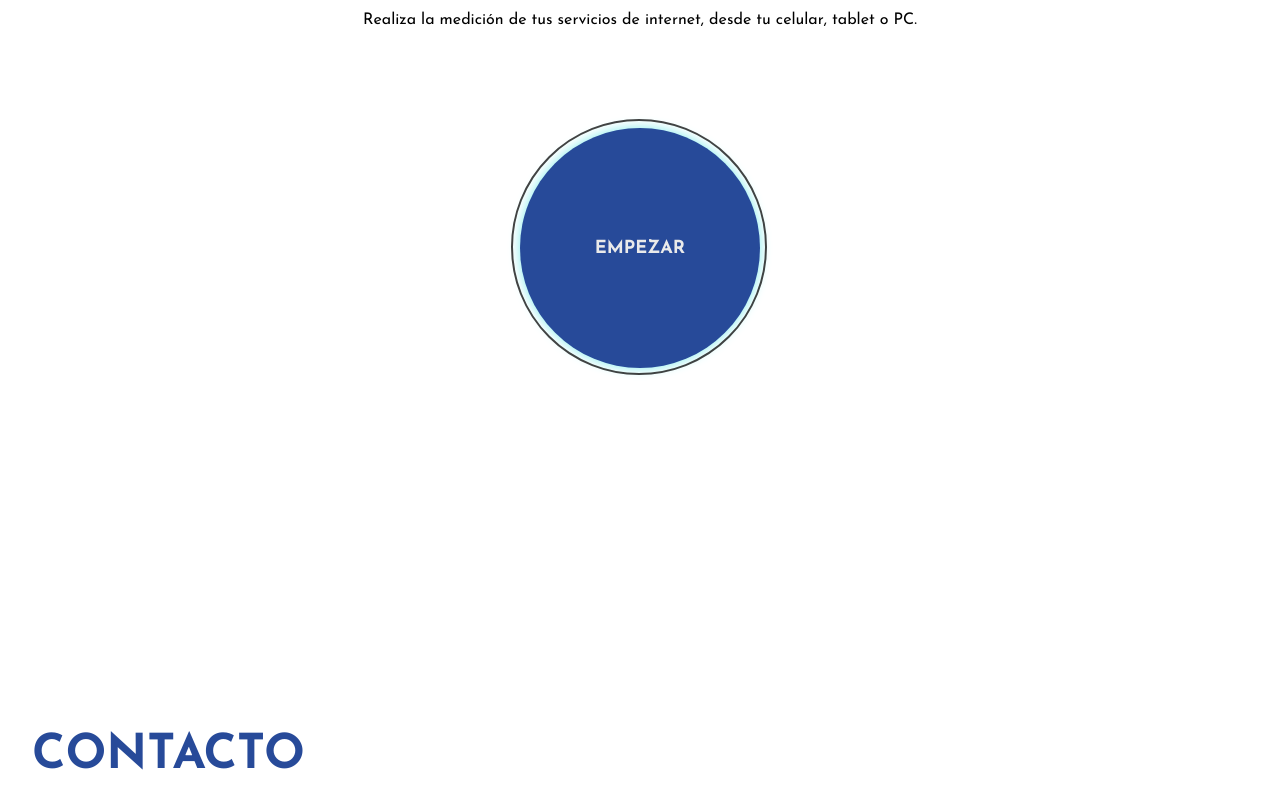
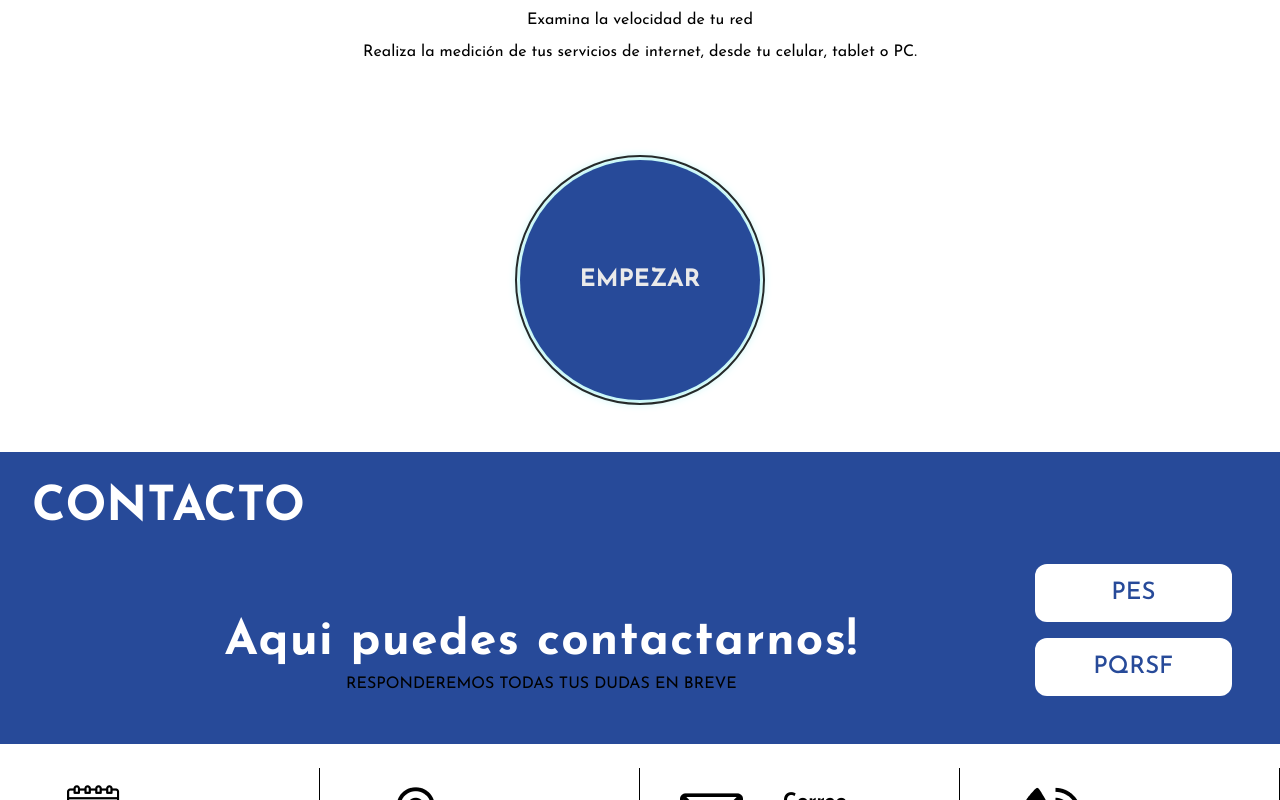
Before and after one commit to labs-company/costanet, a Next.js app: page / in a window 1280 px wide. Shown: the part 2580-3380 px from the top of the page. Built offline with nearby package versions, Linux system fonts and the light colour scheme.

Commit message:
fix: Ajuste de css (#47)

```diff
--- a/app/contacto/page.tsx
+++ b/app/contacto/page.tsx
@@ -10,10 +10,13 @@ export default function PageContacto() {
   return (
     <>
       <section>
-        <div className="p-8">
-          <h2 className="text-5xl text-letter font-bold">CONTACTO</h2>
+        <div className="p-8 bg-letter">
+          <h2 className="text-5xl text-white font-bold">CONTACTO</h2>
         </div>
-        <Grid container sx={{ backgroundColor: "#274A99", padding: "3rem" }}>
+        <Grid
+          container
+          sx={{ backgroundColor: "#274A99", padding: "0 3rem 3rem 3rem" }}
+        >
           <Grid
             xs={10}
             sx={{
--- a/app/globals.css
+++ b/app/globals.css
@@ -43,7 +43,6 @@
     cursor: pointer;
     height: 240px;
     width: 240px;
-    font-size: 18px;
     font-weight: bold;
     line-height: 1.5;
     border-radius: 50%;
--- a/app/test-de-velocidad/page.tsx
+++ b/app/test-de-velocidad/page.tsx
@@ -3,8 +3,8 @@ import SpeedTest from "@/components/SpeedTest";
 
 export default function TestDeVelocidad() {
   return (
-    <section>
-      <div className="bg-white h-screen p-5">
+    <section className="flex flex-col justify-center items-center p-8">
+      <div className="bg-white p-5">
         <div className="flex flex-col justify-center items-center text-justify gap-2">
           <h2 className="text-5xl font-bold text-letter">TEST DE VELOCIDAD</h2>
           <p>Examina la velocidad de tu red</p>
@@ -14,7 +14,7 @@ export default function TestDeVelocidad() {
           </p>
         </div>
         <Container>
-          <div className="loader-widget flex justify-center items-start h-screen">
+          <div className="loader-widget flex justify-center items-start">
             <SpeedTest />
           </div>
         </Container>
--- a/components/SpeedTest.tsx
+++ b/components/SpeedTest.tsx
@@ -79,9 +79,11 @@ export default function SpeedTest() {
             }`}
           >
             <p className="text-9xl ">{totalSpeed}</p>
-            <small> Mbps.</small>
+            <small className="text-lg"> Mbps.</small>
           </div>
-          <button onClick={handleClickTest}>{message}</button>
+          <button onClick={handleClickTest} className="text-2xl">
+            {message}
+          </button>
         </div>
       </div>
     </>
```
